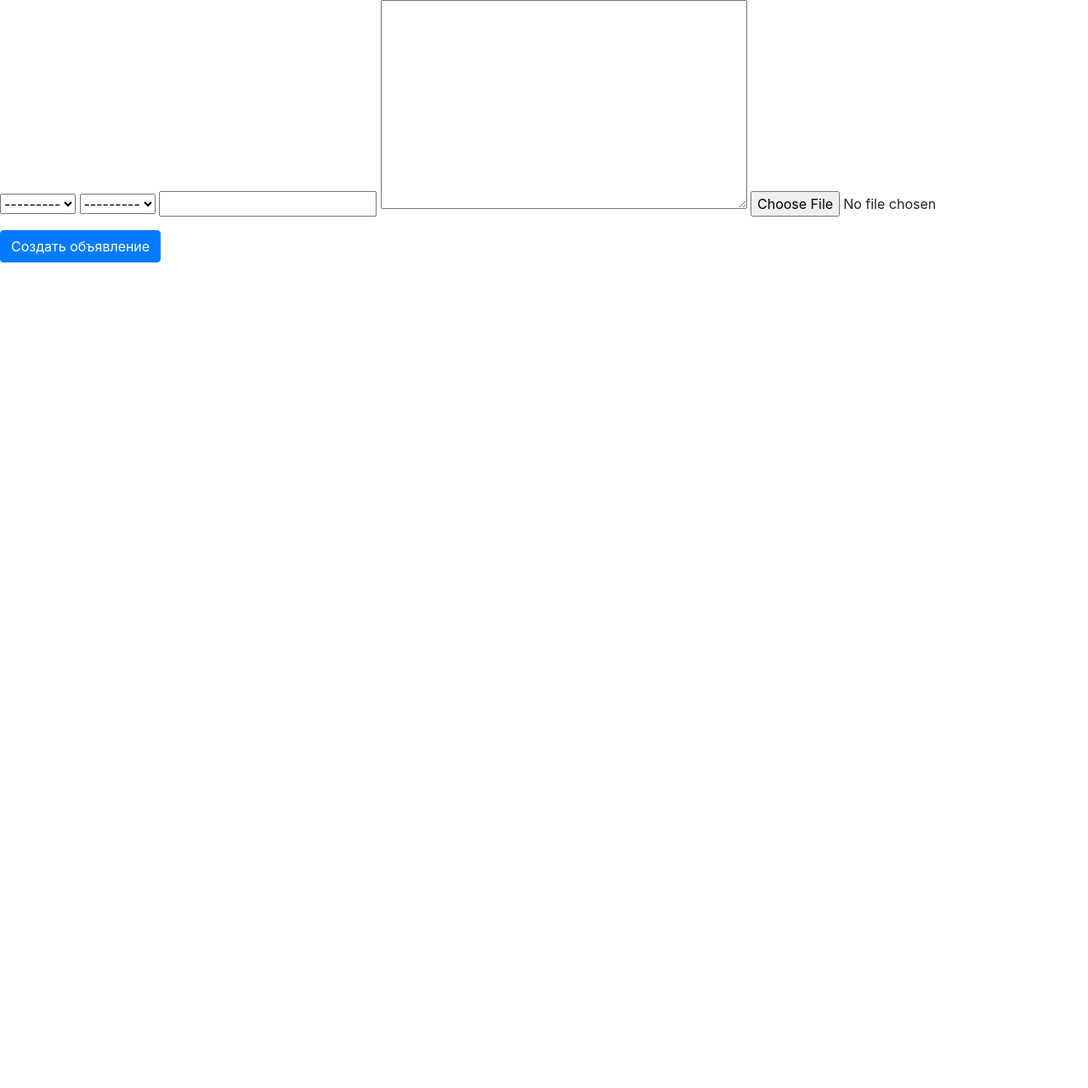
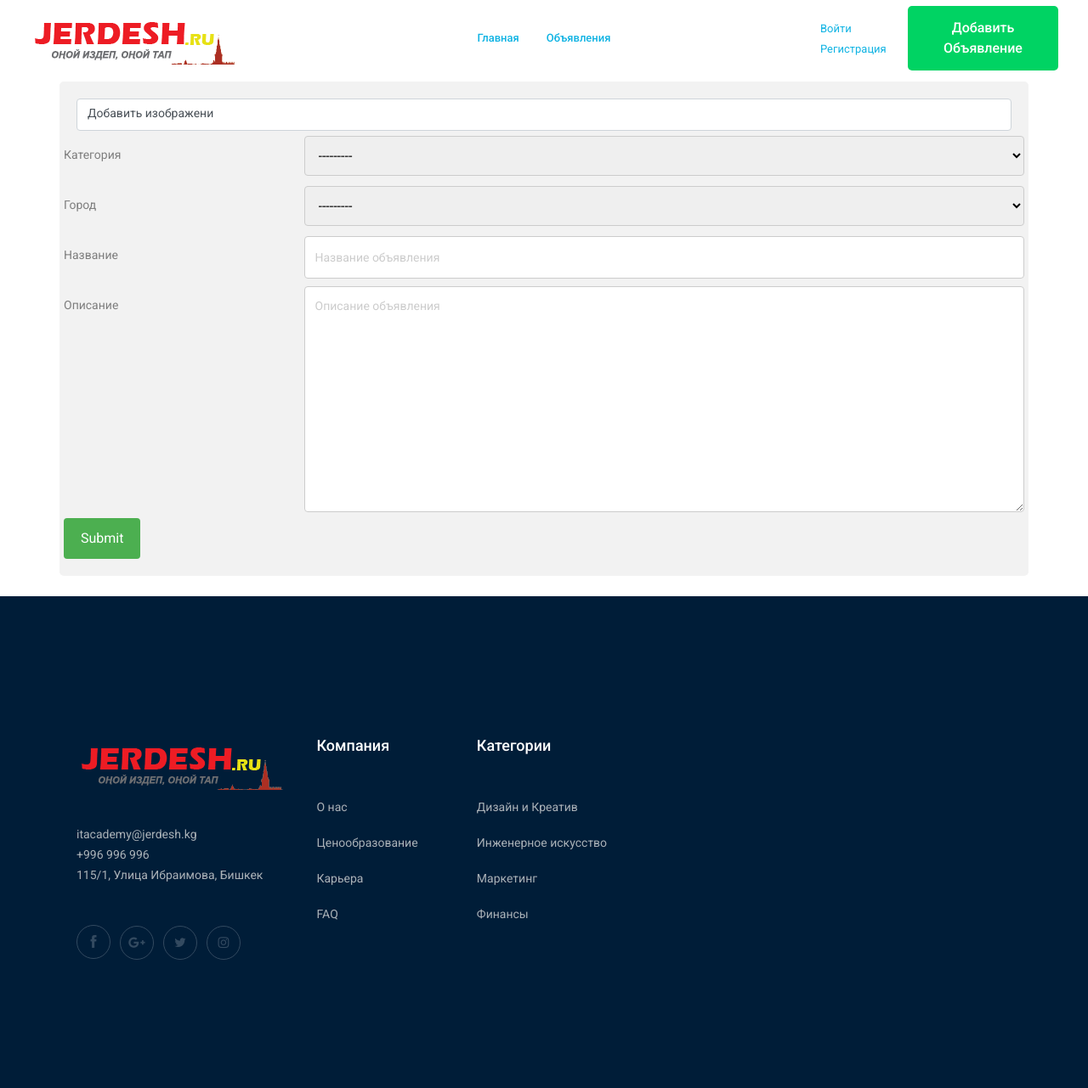
Before and after one commit to Sherlock-IT/newjerdesh, a Django app: page /ad/create/ in a window 1280 px wide. Shown: the whole page at 85% size. Before the commit the page ends 309 px from the top, so only its background shows below. Run offline with Django 3.2, Linux system fonts and the light colour scheme; data comes from the database, SQL or seed files in the repository; both versions use the stored data as it was after the commit; some libraries are stand-ins or nearby versions.

Commit message:
Add create form

```diff
--- a/jerdesh/admin.py
+++ b/jerdesh/admin.py
@@ -2,7 +2,7 @@
 from django.utils import timezone
 from .models import Category, City, Ad
 
-# Register your models here.
+
 admin.site.register(Category)
 admin.site.register(City)
 
@@ -10,4 +10,4 @@
 class AdAdmin(admin.ModelAdmin):
 	now = timezone.now()
 	list_display = ['ad_title', 'ad_text', 'author', 'category', 'city', 'img', 'pub_date']
-	prepopulated_fields = {'slug': ('ad_title', 'author')}
+	# prepopulated_fields = {'slug': ('ad_title', 'author')}
--- a/jerdesh/models.py
+++ b/jerdesh/models.py
@@ -28,6 +28,9 @@
 	img 				= models.ImageField(upload_to='images', blank=True)
 	pub_date 			= models.DateTimeField(auto_now=True)
 
+	def __str__(self):
+		return self.ad_text
+
 	def get_absolute_url(self):
 		return reverse('jerdesh:ad_details_url', kwargs={'slug': self.slug})
 
--- a/jerdesh/views.py
+++ b/jerdesh/views.py
@@ -1,10 +1,12 @@
 from django.shortcuts import render
 from django.shortcuts import get_object_or_404
+from django.utils.text import slugify
 from django.urls import reverse_lazy
 from django.views.generic import View
 from django.views.generic.edit import CreateView
 from django.db.models import Q
 from django.core.paginator import Paginator
+from django.contrib.auth.mixins import LoginRequiredMixin
 
 from .models import Category, City, Ad
 
@@ -66,12 +68,21 @@
 	model = Ad
 	template_name = 'jerdesh/ad_create.html'
 	fields = ['category', 'city', 'ad_title', 'ad_text', 'img']
+	success_url = reverse_lazy('jerdesh:ads_list_url')
+
+	def get_form(self, form_class=None):
+		form = super(AdCreate, self).get_form(form_class)
+		form.fields['ad_title'].widget.attrs['placeholder'] = 'Название объявления'
+		form.fields['ad_text'].widget.attrs['placeholder'] = 'Описание объявления'
+		form.fields['img'].widget.attrs['class'] = 'custom-file-input'
+		return form
 
 	def form_valid(self, form):
-		new_ad = form.save(commit=False)
+		new_ad = form.save()
+		new_ad.slug = f'{new_ad.ad_title}-{new_ad.id}'
 		new_ad.author = self.request.user
 		new_ad.save()
-		return super().form_valid(form)
+		return super(AdCreate, self).form_valid(form)
 
 
 class AdDetails(View):
--- /dev/null
+++ b/static/jerdesh/crud/css/main.css
@@ -0,0 +1,66 @@
+* {
+  box-sizing: border-box;
+}
+
+input[type=text], select, textarea {
+  width: 100%;
+  padding: 12px;
+  border: 1px solid #ccc;
+  border-radius: 4px;
+  resize: vertical;
+}
+
+label {
+  padding: 12px 12px 12px 0;
+  display: inline-block;
+}
+
+input[type=submit] {
+  background-color: #4CAF50;
+  color: white;
+  padding: 12px 20px;
+  border: none;
+  border-radius: 4px;
+  cursor: pointer;
+  float: right;
+}
+
+input[type=submit]:hover {
+  background-color: #45a049;
+}
+
+.container {
+  border-radius: 5px;
+  padding: 20px;
+}
+
+#cont {
+  background-color: #f2f2f2;
+}
+
+.col-25 {
+  float: left;
+  width: 25%;
+  margin-top: 6px;
+}
+
+.col-75 {
+  float: left;
+  width: 75%;
+  margin-top: 6px;
+}
+
+/* Clear floats after the columns */
+.row:after {
+  content: "";
+  display: table;
+  clear: both;
+}
+
+/* Responsive layout - when the screen is less than 600px wide, make the two columns stack on top of each other instead of next to each other */
+@media screen and (max-width: 600px) {
+  .col-25, .col-75, input[type=submit] {
+    width: 100%;
+    margin-top: 0;
+  }
+}
--- a/templates/jerdesh/ad_create.html
+++ b/templates/jerdesh/ad_create.html
@@ -1,29 +1,67 @@
+{% extends 'jerdesh/base.html' %}
 {% load static %}
 
-<!DOCTYPE html>
-<html lang="ru">
-<head>
-	<meta charset="UTF-8">
-	<title>Добавить объявление</title>
-	<link rel="stylesheet" href="{% static 'css/bootstrap.min.css' %}">
-</head>
-<body>
+{% block head %}
+	<link rel="stylesheet" type="text/css" href="{% static 'jerdesh/crud/css/main.css' %}">
+	<!--===============================================================================================-->
+{% endblock %}
 
-	<form action="" method="post" enctype="multipart/form-data">
-		{% csrf_token %}
-
-		<div class="form-group">
-			{{ form.category }}
-			{{ form.city }}
-			{{ form.ad_title }}
-			{{ form.ad_text }}
-			{{ form.img }}
-		</div>
-
-		<button type="submit" class="btn btn-primary">Создать объявление</button>
-	</form>
-
-
-	<script src="{% static 'js/bootstrap.min.js' %}"></script>
-</body>
-</html>
+{% block content %}
+<br>
+<br>
+<br>
+<br>
+	<div class="container" id="cont">
+		<form method="post" enctype="multipart/form-data">
+			{% csrf_token %}
+			<div class="custom-file">
+				{{ form.img }}
+				<label class="custom-file-label" for="customFile">Добавить изображени</label>
+			</div>
+			<div class="row">
+				<div class="col-25">
+					<label for="category">Категория</label>
+				</div>
+				<div class="col-75">
+					<select id="category" name="category">
+						{% for category in form.category %}
+							{{ category }}
+						{% endfor %}
+					</select>
+				</div>
+			</div>
+			<div class="row">
+				<div class="col-25">
+					<label for="city">Город</label>
+				</div>
+				<div class="col-75">
+					<select id="city" name="city">
+						{% for city in form.city %}
+							{{ city }}
+						{% endfor %}
+					</select>
+				</div>
+			</div>
+			<div class="row">
+				<div class="col-25">
+					<label>Название</label>
+				</div>
+				<div class="col-75">
+					{{ form.ad_title }}
+				</div>
+			</div>
+			<div class="row">
+				<div class="col-25">
+					<label>Описание</label>
+				</div>
+				<div class="col-75">
+					{{ form.ad_text }}
+				</div>
+			</div>
+			<div class="row">
+				<input type="submit" value="Submit">
+			</div>
+		</form>
+	</div>
+<br>
+{% endblock %}
--- a/templates/jerdesh/base.html
+++ b/templates/jerdesh/base.html
@@ -33,6 +33,8 @@
     <link rel="stylesheet" type="text/css" href="{% static 'users/css/nunito-font.css' %}">
     <!-- Main Style Css -->
     <link rel="stylesheet" href="{% static 'users/css/style.css' %}"/>
+    {% block head %}
+    {% endblock %}
 </head>
 
 <body>
@@ -90,8 +92,6 @@
         </div>
     </header>
     {% block content %}{% endblock %}
-    <br>
-    <br>
     <!-- footer start -->
     <footer class="footer">
         <div class="footer_top">
@@ -206,6 +206,9 @@
     <!-- JS -->
     <script src="{% static 'users/vendor/jquery/jquery.min.js' %}"></script>
     <script src="{% static 'users/js/main.js' %}"></script>
+
+    {% block scripts %}{% endblock %}
+
 </body>
 
 </html>
--- a/users/forms.py
+++ b/users/forms.py
@@ -5,10 +5,6 @@
 
 
 class UserRegistrationForm(UserCreationForm):
-	# email 			= forms.EmailField(max_length=60, help_text='Введите корректный email адрес')
-	# username 		= forms.CharField(max_length=30)
-	# password1 		= forms.CharField(widget=forms.PasswordInput())
-	# password2 		= forms.CharField(widget=forms.PasswordInput())
 
 	class Meta:
 		model = Account
```
Also changed, not shown: db.sqlite3.
